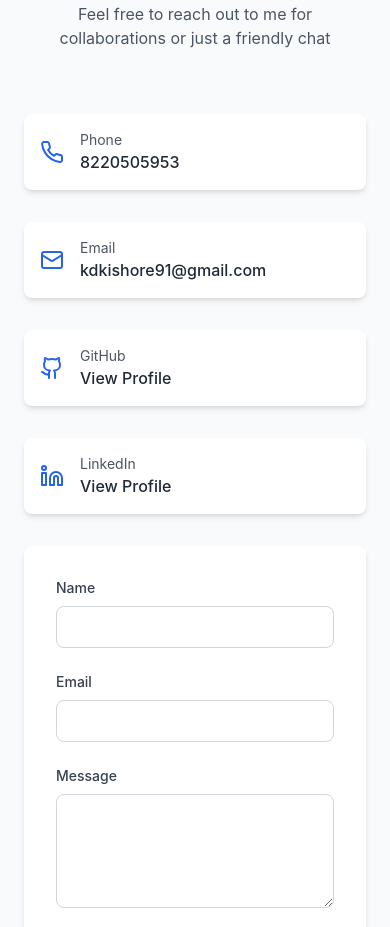
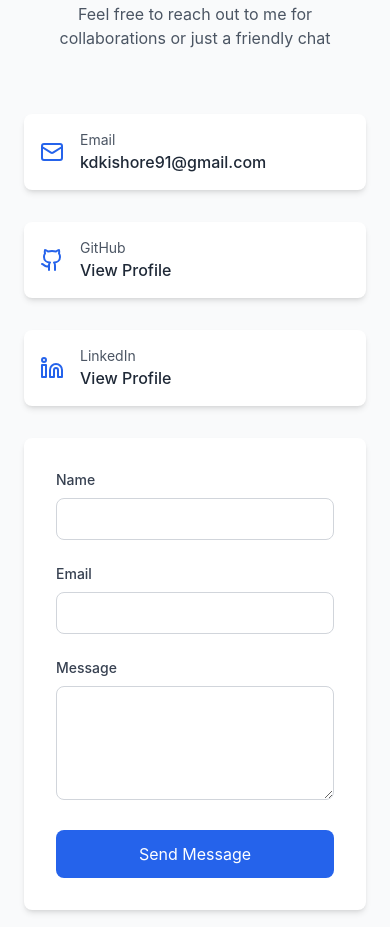
Before and after one commit to kishore8220/Portfolio, a React (Vite) app: page / in a window 390 px wide. Shown: the part 7660-8587 px from the top of the page. Built offline with nearby package versions, Linux system fonts and the light colour scheme.

Commit message:
Remove phone contact information
Removed phone contact information from the contact list.

```diff
--- a/src/components/Contact.tsx
+++ b/src/components/Contact.tsx
@@ -9,12 +9,6 @@ const Contact = () => {
   });
 
   const contactInfo = [
-    {
-      icon: <Phone className="w-6 h-6" />,
-      label: "Phone",
-      value: "8220505953",
-      href: "tel:8220505953"
-    },
     {
       icon: <Mail className="w-6 h-6" />,
       label: "Email",
```
